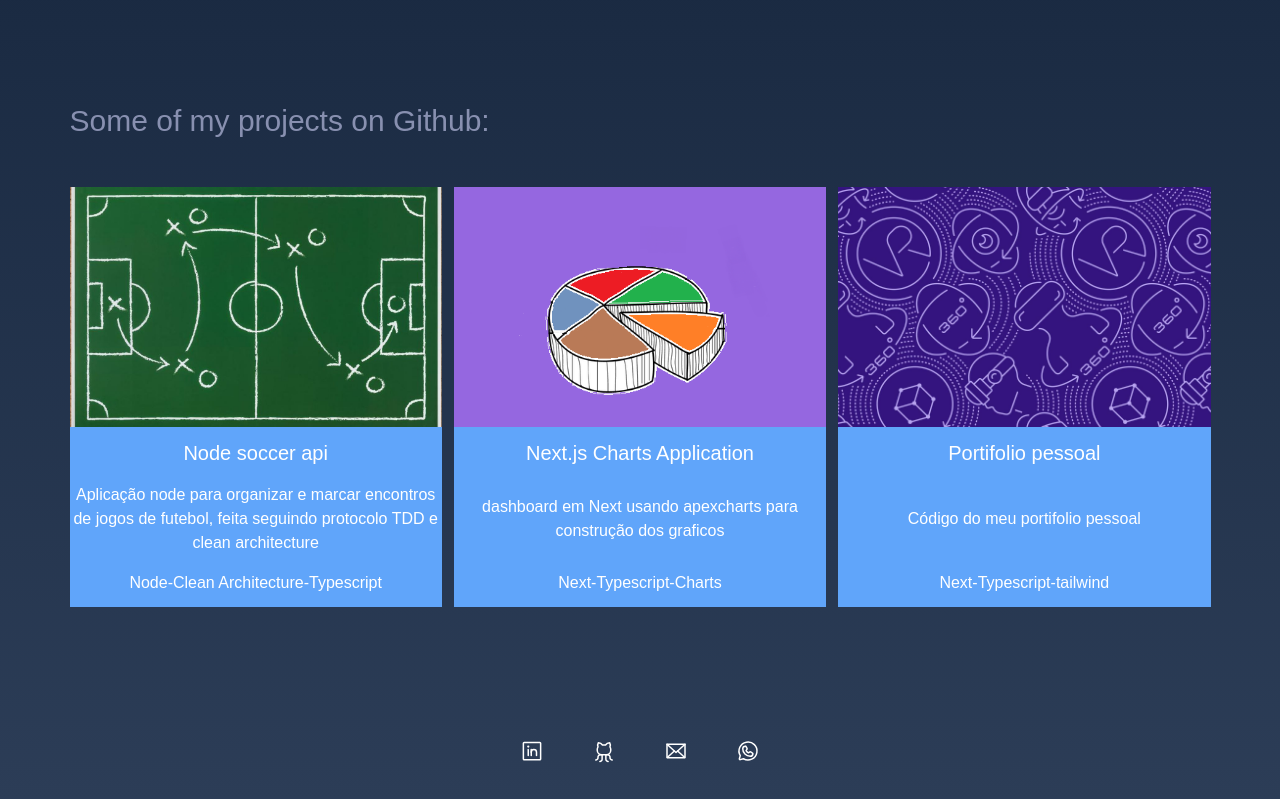
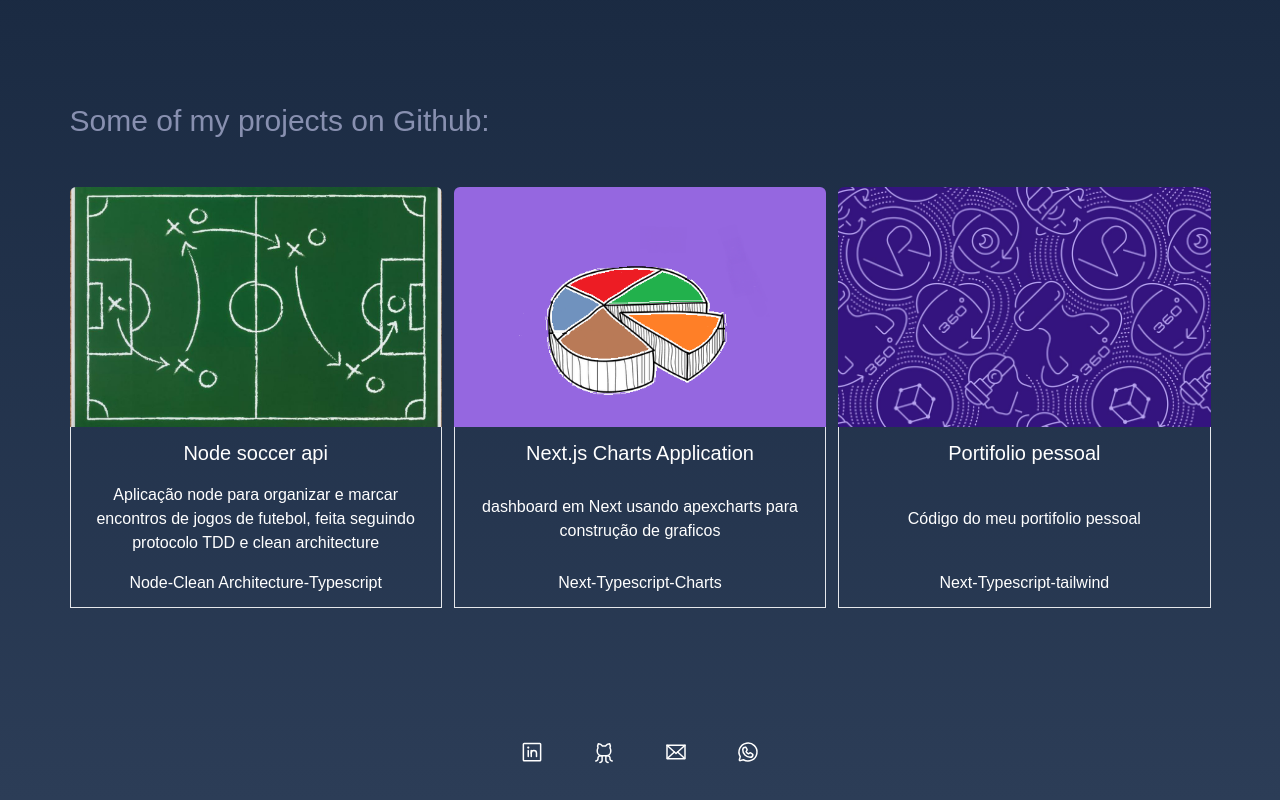
Before and after one commit to LeonardoL3/Portfolio, a Next.js app: page / in a window 1280 px wide. Shown: the part 745-1545 px from the top of the page. Built offline with nearby package versions, Linux system fonts and the light colour scheme.

Commit message:
feat: styling project grid

```diff
--- a/src/mock/github-projects.ts
+++ b/src/mock/github-projects.ts
@@ -26,7 +26,7 @@
 		title: 'Next.js Charts Application',
 		description: {
 			en: '',
-			pt: 'dashboard em Next usando apexcharts para construção dos graficos',
+			pt: 'dashboard em Next usando apexcharts para construção de graficos',
 			es: '',
 		},
 		repositoryUrl: 'https://github.com/LeonardoL3/Next.js-charts',
--- a/src/pages/index.tsx
+++ b/src/pages/index.tsx
@@ -34,14 +34,14 @@
 					<div className="grid grid-cols-projects auto-rows-fr gap-3">
 						{githubProjects.map((project) => {
 							return (
-								<div key={project.title} className="bg-blue-400 text-center">
+								<div key={project.title} className="bg-transparent text-center">
 									<a href={project.repositoryUrl}>
 										<header>
-											<img src={project.cover} className="h-60 w-full object-cover" />
+											<img src={project.cover} className="h-60 w-full object-cover rounded-t-md" />
 										</header>
-										<main className="flex flex-col gap-4 justify-between h-[calc(100%-240px)]">
+										<main className="flex flex-col gap-4 justify-between h-[calc(100%-240px)] border-x-[1px] border-b-[1px]">
 											<h2 className="text-xl pt-3 "> {project.title} </h2>
-											<p>
+											<p className="px-3">
 												{project.description.pt}
 											</p>
 											<span className="pb-3">
--- a/tailwind.config.js
+++ b/tailwind.config.js
@@ -15,7 +15,7 @@
 				'dark': '#0a192f',
 			},
 			gridTemplateColumns: {
-				'projects': 'repeat(auto-fit, minmax(300px, 1fr))',
+				'projects': 'repeat(auto-fit, minmax(280px, 1fr))',
 			},
 		},
 	},
```
